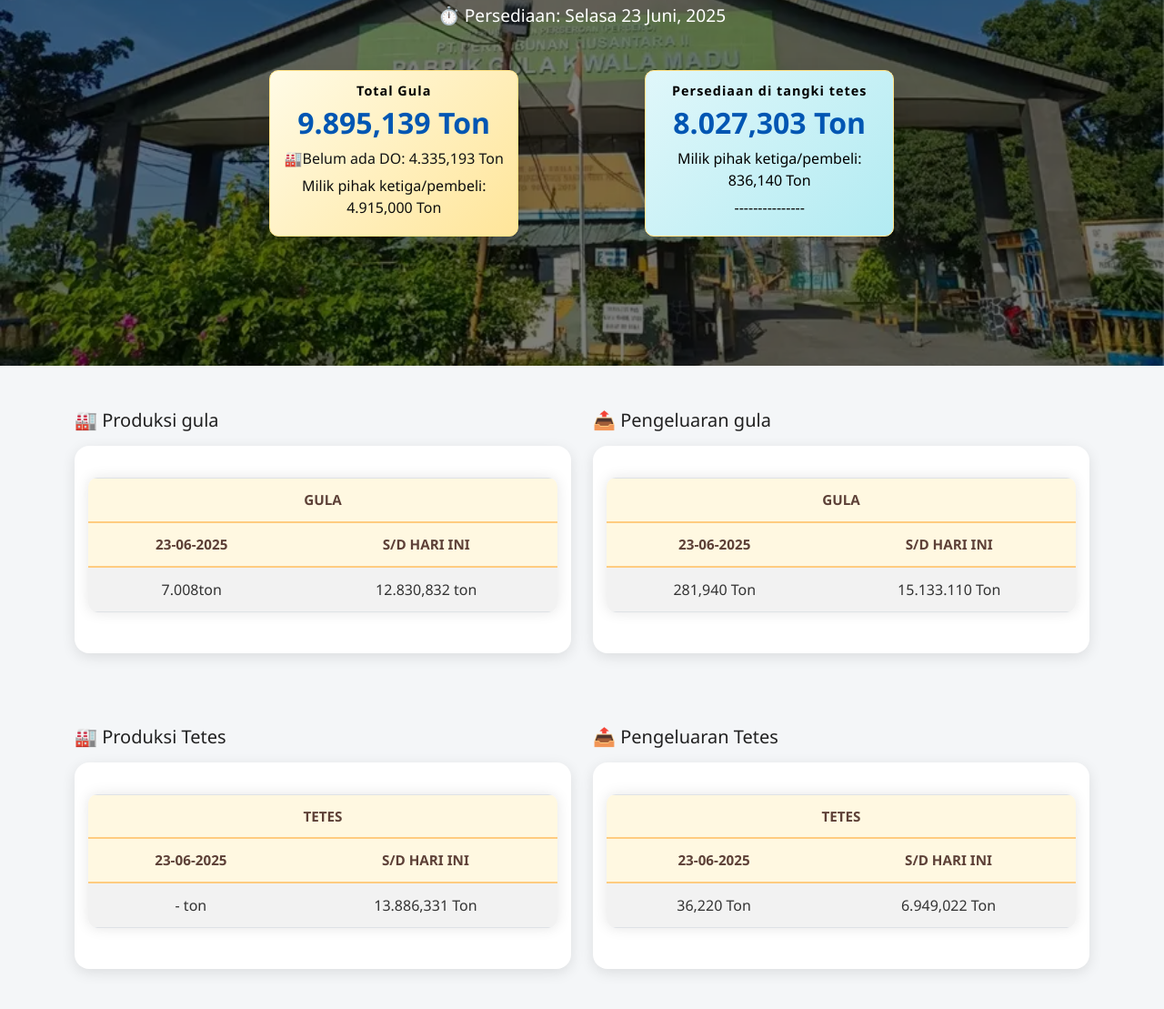
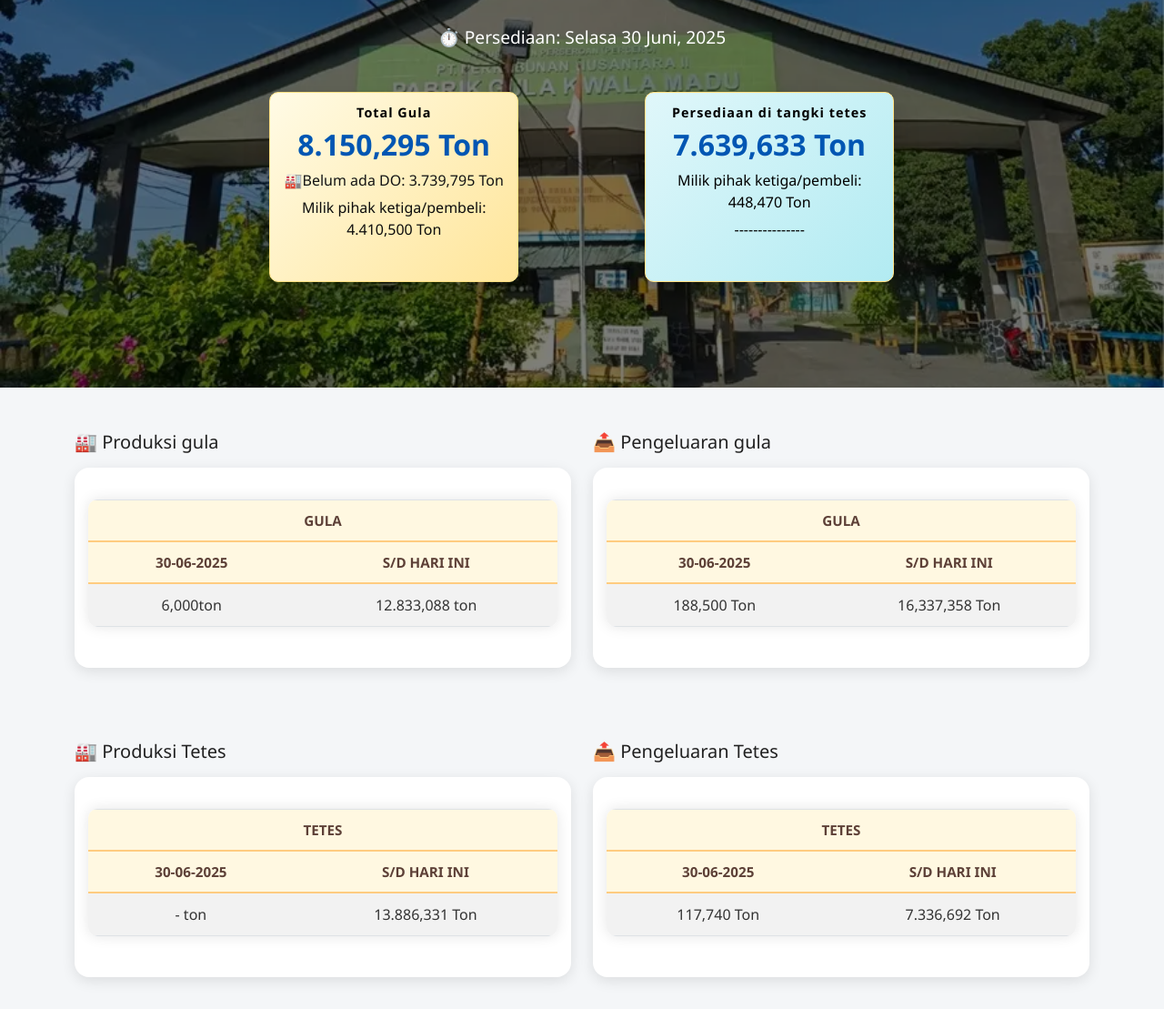
Before and after one commit to PGKM32/GULATETES, a plain HTML site: page index.html in a window 1280 px wide. Shown: the part 190-1299 px from the top of the page at 91% size. Drawn offline with nearby package versions, Linux system fonts and the light colour scheme.

Commit message:
Update index.html

```diff
--- a/index.html
+++ b/index.html
@@ -1,4 +1,4 @@
-<!DOCTYPE html>
+3<!DOCTYPE html>
 <html lang="id">
 <head>
   <meta charset="UTF-8" />
@@ -887,7 +887,7 @@ body.scrolled .back-to-top {
     <!-- Waktu terakhir diperbarui -->
     <div class="d-flex justify-content-center">
       <p class="lead animate-text" style="font-size: 1.2rem; text-align: center; margin-bottom: 1rem;">
-        ⏱️ Persediaan: Selasa 23 Juni, 2025
+        ⏱️ Persediaan: Selasa 30 Juni, 2025
       </p>
     </div>
 
@@ -899,9 +899,9 @@ body.scrolled .back-to-top {
         <div class="total-card scroll-anim" style="max-width: 300px; margin: auto; padding: 0.8rem;">
           <div class="inner-card gula" style="color: black; padding: 0.8rem; border-radius: 10px; background-color: #f8f9fa;">
             <h6 style="color: black; font-size: 0.9rem;">Total Gula</h6>
-            <h2 id="totalGula" style="font-size: 2rem; color: #0056b3;"> 9.895,139 Ton</h2>
-            <p style="font-size: 1rem; margin: 6px 0; color: #131414;">🏭Belum ada DO: 4.335,193 Ton</p>
-            <p style="font-size: 1rem; margin: 6px 0; color: #0d0d0d;">Milik pihak ketiga/pembeli: 4.915,000 Ton</p>
+            <h2 id="totalGula" style="font-size: 2rem; color: #0056b3;"> 8.150,295 Ton</h2>
+            <p style="font-size: 1rem; margin: 6px 0; color: #131414;">🏭Belum ada DO: 3.739,795 Ton</p>
+            <p style="font-size: 1rem; margin: 6px 0; color: #0d0d0d;">Milik pihak ketiga/pembeli: 4.410,500 Ton</p>
           </div>
         </div>
       </div>
@@ -911,8 +911,8 @@ body.scrolled .back-to-top {
         <div class="total-card scroll-anim" style="max-width: 300px; margin: auto; padding: 0.8rem;">
           <div class="inner-card tetes" style="color: black; padding: 0.8rem; border-radius: 10px; background-color: #f8f9fa;">
              <h6 style="color: black; font-size: 0.9rem;">Persediaan di tangki tetes</h6>
-            <h2 id="totalTetes" style="font-size: 2rem; color: #0056b3;"> 8.027,303 Ton</h2>
-            <p style="font-size: 1rem; margin: 6px 0; color: #000000;">Milik pihak ketiga/pembeli: 836,140 Ton</p>
+            <h2 id="totalTetes" style="font-size: 2rem; color: #0056b3;"> 7.639,633 Ton</h2>
+            <p style="font-size: 1rem; margin: 6px 0; color: #000000;">Milik pihak ketiga/pembeli: 448,470 Ton</p>
             <p style="font-size: 1rem; margin: 6px 0; color: #050606;"></p> --------------- </p>
           </div>
         </div>
@@ -936,12 +936,12 @@ body.scrolled .back-to-top {
         <table class="table table-bordered table-striped">
           <thead class="table-warning">
             <tr><th colspan="2" class="text-center">Gula</th></tr>
-            <tr><th>23-06-2025</th><th>S/D Hari Ini</th></tr>
+            <tr><th>30-06-2025</th><th>S/D Hari Ini</th></tr>
           </thead>
           <tbody>
             <tr>
-              <td id="produksiGulaHariIni">7.008ton</td>
-              <td id="produksiGulaTotal">12.830,832 ton</td>
+              <td id="produksiGulaHariIni"> 6,000ton</td>
+              <td id="produksiGulaTotal">12.833,088 ton</td>
             </tr>
           </tbody>
         </table>
@@ -955,12 +955,12 @@ body.scrolled .back-to-top {
         <table class="table table-bordered table-striped">
           <thead class="table-danger">
             <tr><th colspan="2" class="text-center">Gula</th></tr>
-            <tr><th>23-06-2025</th><th>S/D Hari Ini</th></tr>
+            <tr><th> 30-06-2025</th><th>S/D Hari Ini</th></tr>
           </thead>
           <tbody>
             <tr>
-              <td id="pengeluaranGulaHariIni"> 281,940 Ton</td>
-              <td id="pengeluaranGulaTotal"> 15.133.110 Ton</td>
+              <td id="pengeluaranGulaHariIni"> 188,500 Ton</td>
+              <td id="pengeluaranGulaTotal"> 16,337,358 Ton</td>
             </tr>
           </tbody>
         </table>
@@ -979,12 +979,12 @@ body.scrolled .back-to-top {
         <table class="table table-bordered table-striped">
           <thead class="table-warning">
             <tr><th colspan="2" class="text-center">Tetes</th></tr>
-            <tr><th>23-06-2025</th><th>S/D Hari Ini</th></tr>
+            <tr><th>30-06-2025</th><th>S/D Hari Ini</th></tr>
           </thead>
           <tbody>
             <tr>
               <td id="produksiTetesHariIni">- ton</td>
-              <td id="produksiTetesTotal">13.886,331 Ton</td>
+              <td id="produksiTetesTotal"> 13.886,331 Ton</td>
             </tr>
           </tbody>
         </table>
@@ -996,12 +996,12 @@ body.scrolled .back-to-top {
         <table class="table table-bordered table-striped">
           <thead class="table-danger">
             <tr><th colspan="2" class="text-center">Tetes</th></tr>
-            <tr><th>23-06-2025</th><th>S/D Hari Ini</th></tr>
+            <tr><th>30-06-2025</th><th>S/D Hari Ini</th></tr>
           </thead>
           <tbody>
             <tr>
-              <td id="pengeluaranTetesHariIni"> 36,220 Ton</td>
-              <td id="pengeluaranTetesTotal"> 6.949,022 Ton</td>
+              <td id="pengeluaranTetesHariIni"> 117,740 Ton</td>
+              <td id="pengeluaranTetesTotal"> 7.336,692 Ton</td>
             </tr>
           </tbody>
         </table>
```
